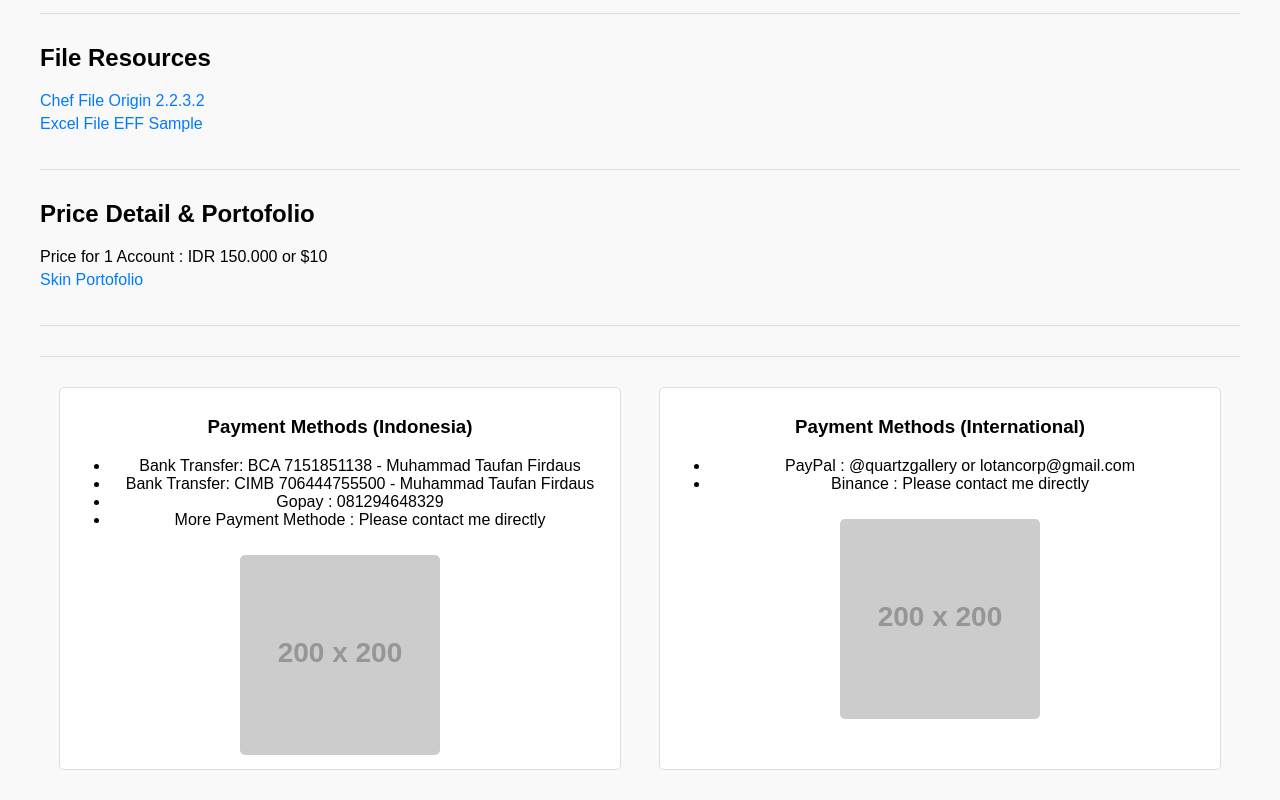
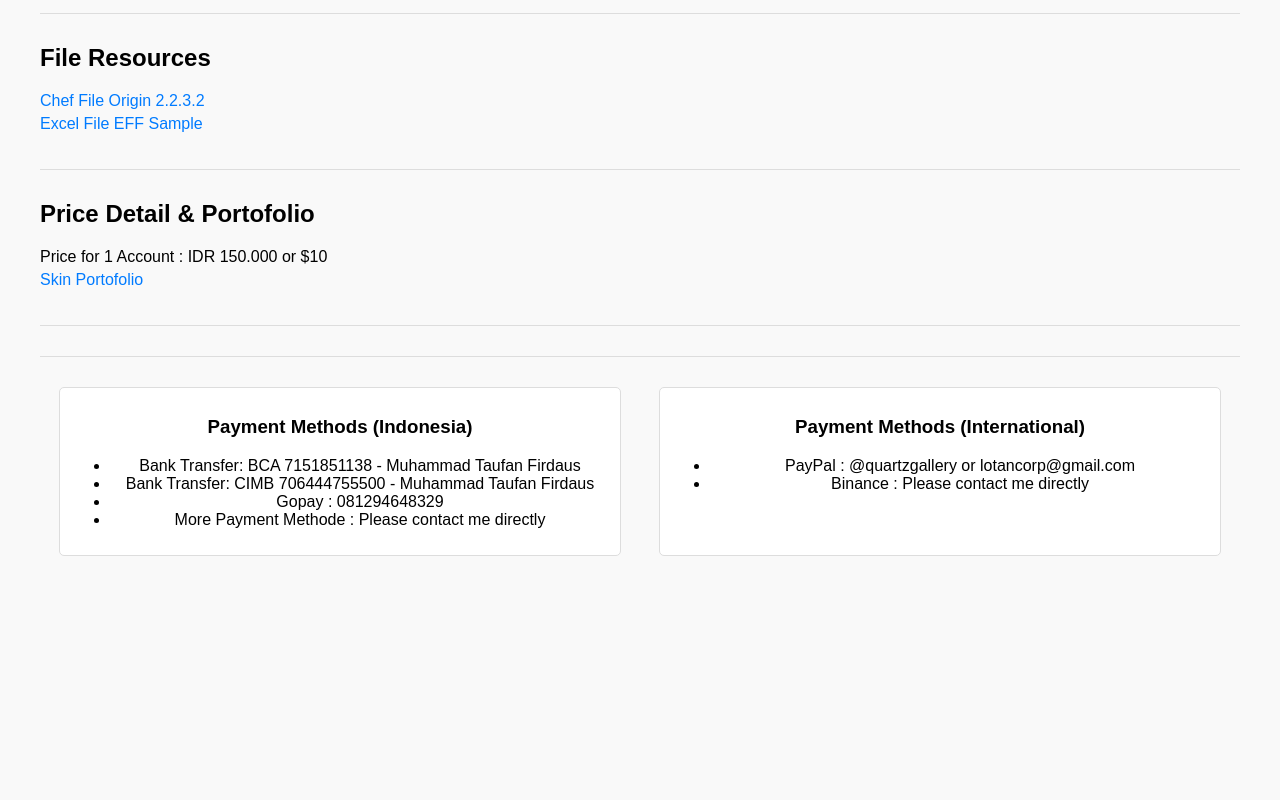
Before and after one commit to Lotancorp/Website_QGApp, a plain HTML site: page index.html in a window 1280 px wide. Shown: the part 548-1348 px from the top of the page. After the commit the page ends 1134 px from the top, so only its background shows below. Drawn offline with Linux system fonts and the light colour scheme; placeholder pictures from the web are drawn by us.

Commit message:
Update Picture

```diff
--- a/index.html
+++ b/index.html
@@ -66,7 +66,6 @@
                     <li>Gopay : 081294648329</li>
                     <li>More Payment Methode : Please contact me directly</li>
                 </ul>
-                <img src="https://via.placeholder.com/200" alt="QR Code for Indonesia">
             </div>
             <div class="method">
                 <h3>Payment Methods (International)</h3>
@@ -74,7 +73,6 @@
                     <li>PayPal : @quartzgallery or lotancorp@gmail.com</li>
                     <li>Binance : Please contact me directly</li>
                 </ul>
-                <img src="https://via.placeholder.com/200" alt="QR Code for International">
             </div>
         </section>
     </main>
```
